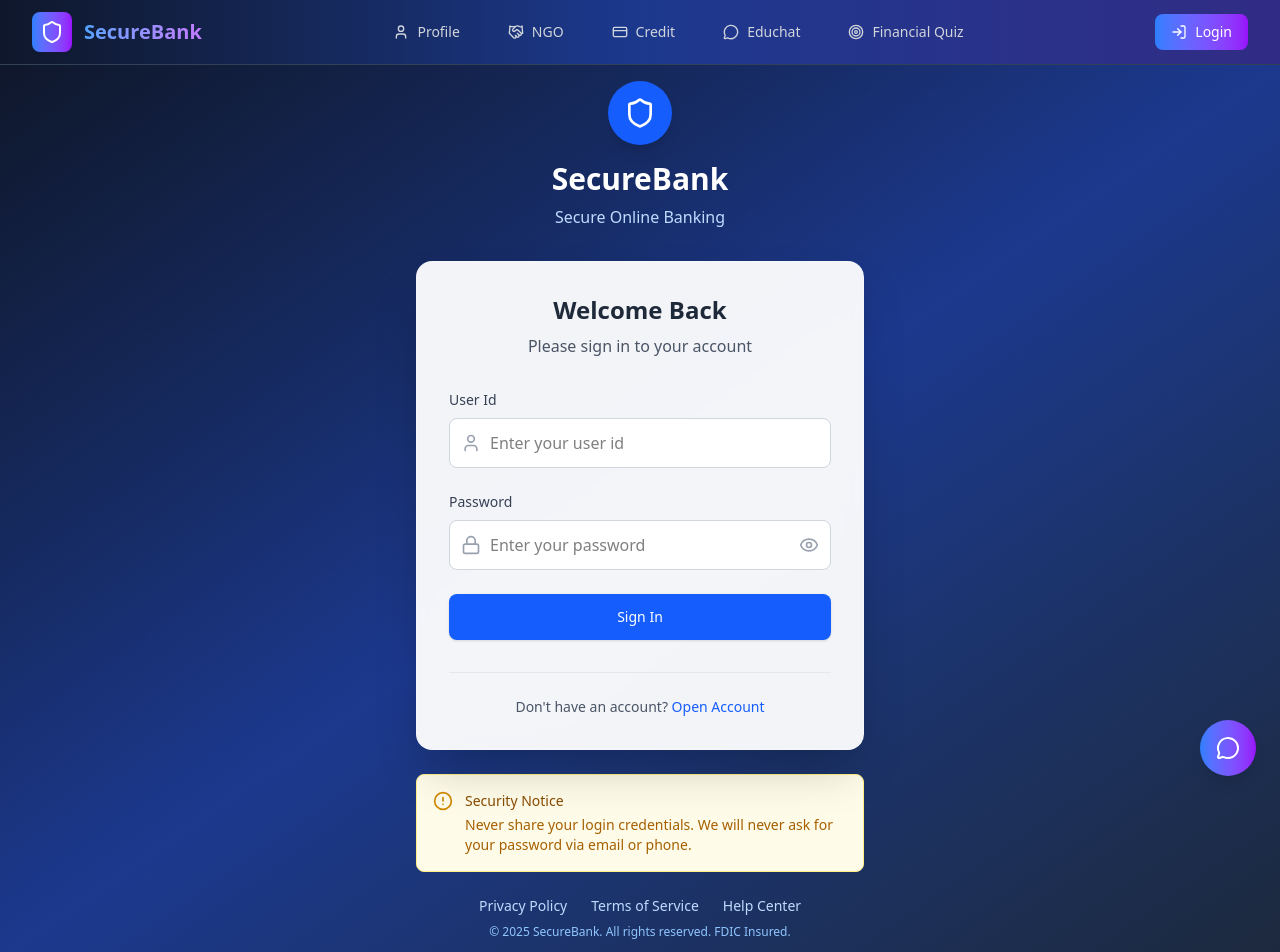
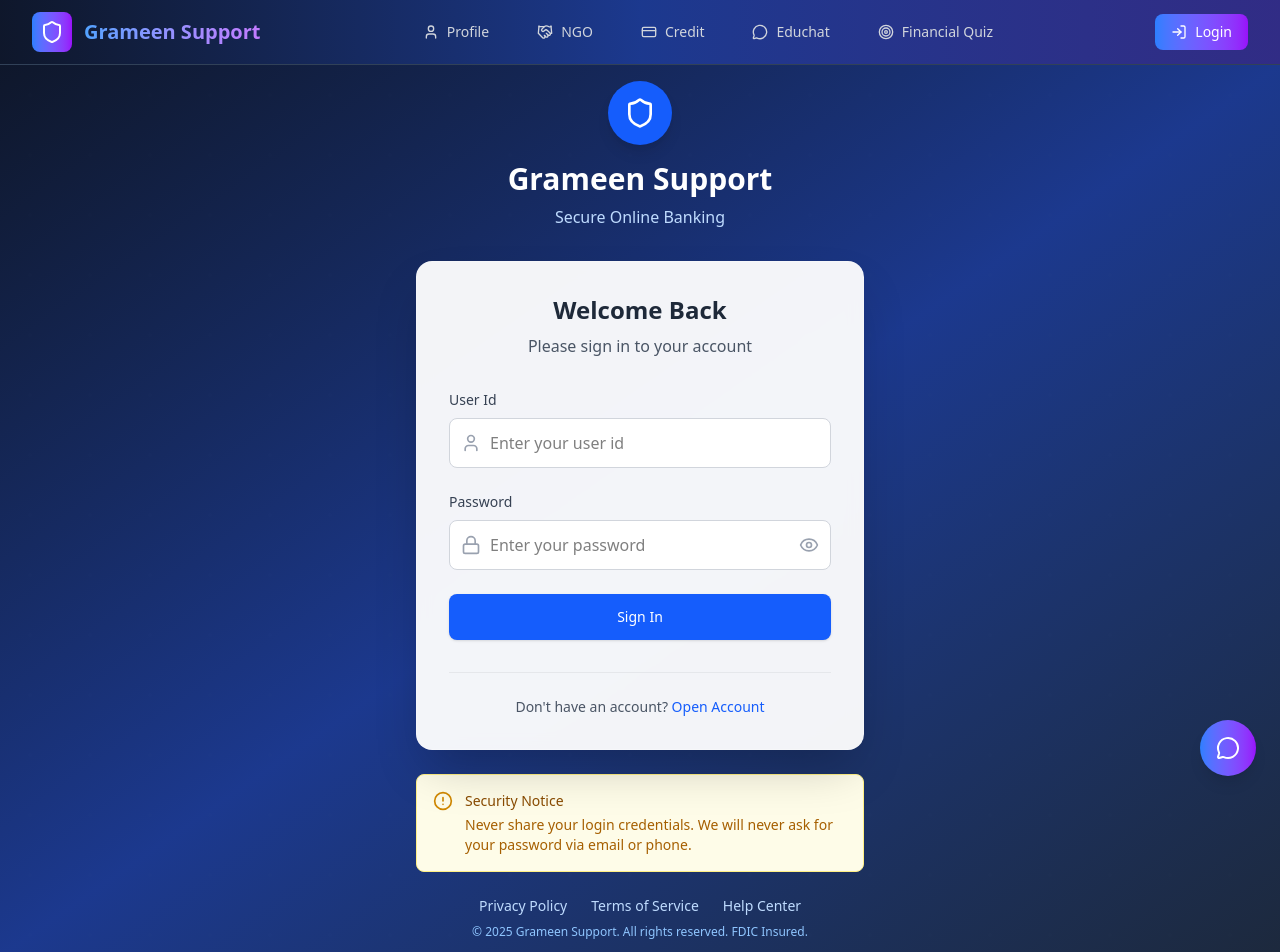
Before and after one commit to Jaisman/Financial_Inclusion, a React (Vite) app in the folder frontend/: page / in a window 1280 px wide. Shown: the top 952 px of the page. Built offline with nearby package versions, Linux system fonts and the light colour scheme.

Commit message:
Final_commit

```diff
--- a/frontend/src/components/Credit.jsx
+++ b/frontend/src/components/Credit.jsx
@@ -289,7 +289,7 @@ const AICreditScoreInsights = () => {
                 <Brain className="text-white" size={32} />
               </div>
               <h1 className="text-4xl font-bold bg-gradient-to-r from-blue-400 to-purple-400 bg-clip-text text-transparent">
-                AI Credit Score Insights
+                Unnati Index Insights
               </h1>
             </div>
             <p className="text-gray-300 text-lg">Advanced alternative credit scoring powered by AI</p>
@@ -322,7 +322,7 @@ const AICreditScoreInsights = () => {
               {/* Main Score Card */}
               <div className="lg:col-span-3 bg-gradient-to-br from-slate-800 to-slate-900 rounded-3xl p-8 shadow-2xl border border-slate-700">
                 <div className="text-center mb-8">
-                  <h2 className="text-2xl font-bold mb-4 text-gray-200">Your AI Credit Score</h2>
+                  <h2 className="text-2xl font-bold mb-4 text-gray-200">Your Unnati Index</h2>
                   <div className="relative">
                     <div className="text-6xl font-bold text-transparent bg-gradient-to-r from-green-400 to-blue-500 bg-clip-text mb-2">
                       {animatedScore.toFixed(2)}
--- a/frontend/src/components/FinancialQuizPage.jsx
+++ b/frontend/src/components/FinancialQuizPage.jsx
@@ -111,7 +111,7 @@ const FinancialQuizPage = ({ userData }) => {
   };
 
   const handleShare = () => {
-    const shareText = `I scored ${score.total}/80 on SecureBank's Financial Health Quiz! Check your financial health at securebank.com/quiz`;
+    const shareText = `I scored ${score.total}/80 on Grameen Support Financial Health Quiz! Check your financial health at GrameenSupport.com/quiz`;
     if (navigator.share) {
       navigator.share({
         title: 'My Financial Health Score',
--- a/frontend/src/components/Login.jsx
+++ b/frontend/src/components/Login.jsx
@@ -88,7 +88,7 @@ export default function Login() {
             <div className="inline-flex items-center justify-center w-16 h-16 bg-blue-600 rounded-full mb-4 shadow-lg">
               <Shield className="w-8 h-8 text-white" />
             </div>
-            <h1 className="text-3xl font-bold text-white mb-2">SecureBank</h1>
+            <h1 className="text-3xl font-bold text-white mb-2">Grameen Support</h1>
             <p className="text-blue-200">Secure Online Banking</p>
           </div>
 
@@ -223,7 +223,7 @@ export default function Login() {
               <a href="#" className="hover:text-white transition-colors">Help Center</a>
             </div>
             <p className="text-xs text-blue-300">
-              © 2025 SecureBank. All rights reserved. FDIC Insured.
+              © 2025 Grameen Support. All rights reserved. FDIC Insured.
             </p>
           </div>
         </div>
--- a/frontend/src/components/Navbar.jsx
+++ b/frontend/src/components/Navbar.jsx
@@ -47,7 +47,7 @@ const Navbar = () => {
               <Shield className="text-white" size={24} />
             </div>
             <span className="text-xl font-bold bg-gradient-to-r from-blue-400 to-purple-400 bg-clip-text text-transparent">
-              SecureBank
+              Grameen Support
             </span>
           </Link>
 
--- a/frontend/src/components/Profile.jsx
+++ b/frontend/src/components/Profile.jsx
@@ -248,7 +248,7 @@ const ProfilePage = () => {
               <User className="text-white" size={32} />
             </div>
             <h1 className="text-4xl font-bold bg-gradient-to-r from-blue-400 to-purple-400 bg-clip-text text-transparent">
-              Your Profile 👤
+              Sushmita Devi 👤
             </h1>
           </div>
           <p className="text-gray-400">Complete your profile for better financial inclusion</p>
--- a/frontend/src/components/Register.jsx
+++ b/frontend/src/components/Register.jsx
@@ -104,7 +104,7 @@ export default function FinancialSignUp() {
           <div className="inline-flex items-center justify-center w-16 h-16 bg-blue-600 rounded-full mb-4 shadow-lg">
             <Shield className="w-8 h-8 text-white" />
           </div>
-          <h1 className="text-3xl font-bold text-gray-800 mb-2">SecureBank - Create Account</h1>
+          <h1 className="text-3xl font-bold text-gray-800 mb-2">Grameen Support - Create Account</h1>
           <p className="text-gray-600">Join thousands of satisfied customers</p>
         </div>
 
```
Also changed, not shown: 1 other file (tests, documents, lock files or other folders).
